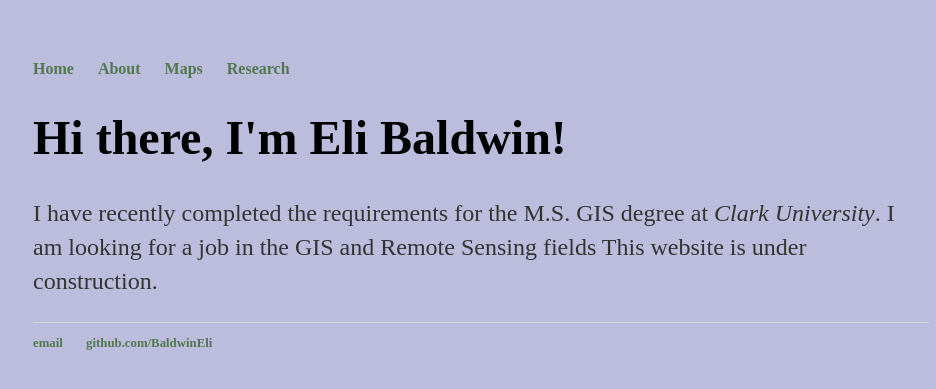
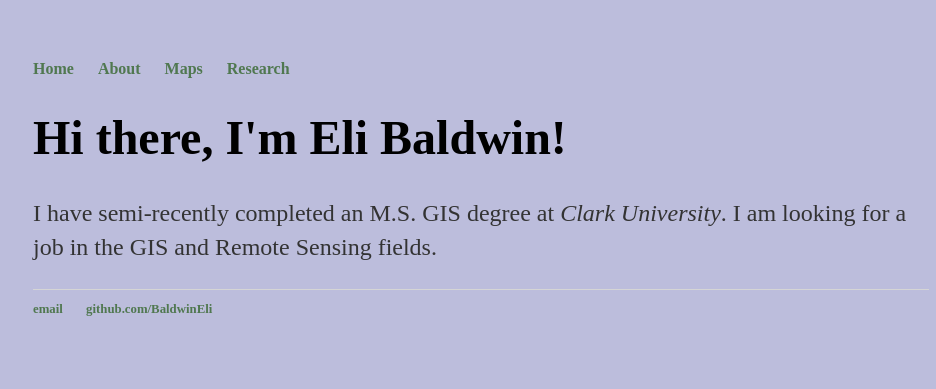
Before and after one commit to BaldwinEli/BaldwinEli.github.io, a Jekyll site: the page built from index.html, in a window 1280 px wide. Shown: the top 389 px of the page, without its empty margins (159-1095 px from the left). Built offline with Jekyll 4.4.1, drawn with Linux system fonts in a browser that asks for light colours.

Commit message:
Update index.html

```diff
--- a/index.html
+++ b/index.html
@@ -4,5 +4,5 @@ title: Eli Baldwin, Good Geographer
 ---
 <div class="blurb">
 	<h1>Hi there, I'm Eli Baldwin!</h1>
-	<p>I have recently completed the requirements for the M.S. GIS degree at <em>Clark University</em>. I am looking for a job in the GIS and Remote Sensing fields This website is under construction.</p>
+	<p>I have semi-recently completed an M.S. GIS degree at <em>Clark University</em>. I am looking for a job in the GIS and Remote Sensing fields.</p>
 </div><!-- /.blurb -->
```
